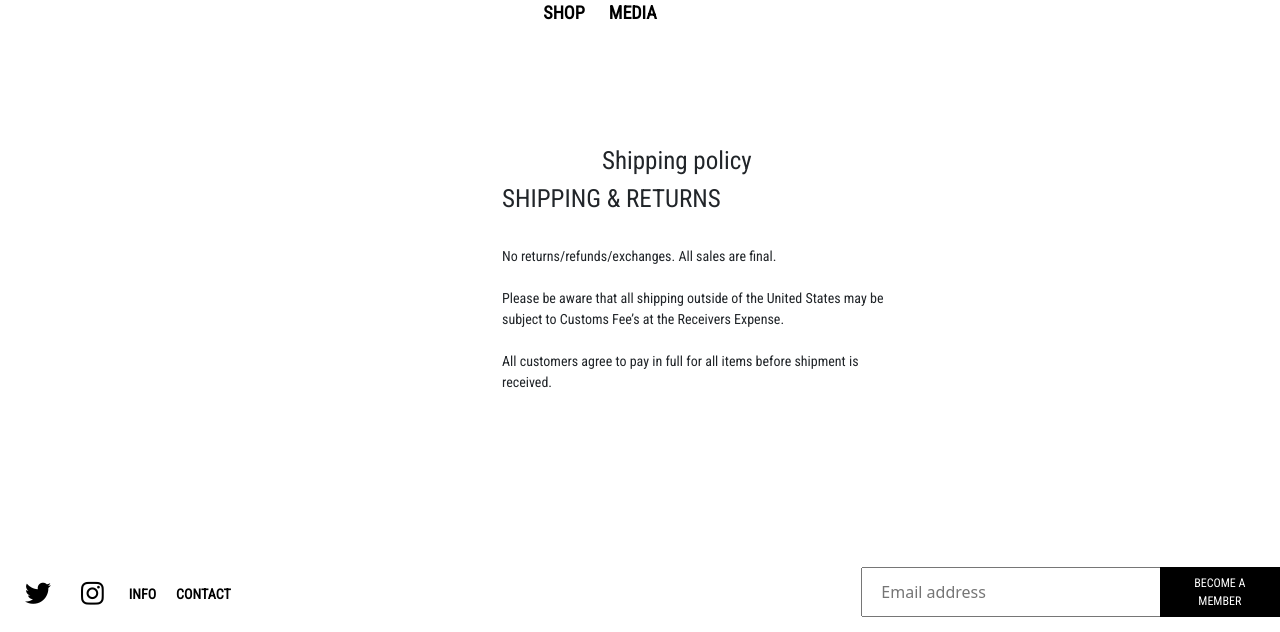
After one commit to vienskaz/Revenge.io, a Django app: page /policies/shipping-policy in a window 1280 px wide. The commit adds this page. Shown: the part 246-878 px from the top of the page. Run offline with Django 4.2, Linux system fonts and the light colour scheme; some libraries are stand-ins or nearby versions.

```diff
--- a/ecommerce/static/css/item-detail.css
+++ b/ecommerce/static/css/item-detail.css
@@ -69,6 +69,8 @@ button {
 }
 .shipping-text{
   border-bottom: 1px solid #000;
+  margin-left: 0px;
+  font-weight: normal;
 
 }
 .standard{
--- a/ecommerce/static/css/item.css
+++ b/ecommerce/static/css/item.css
@@ -35,5 +35,6 @@ a {
 #name {
   font-family: 'Roboto Condensed', sans-serif;
   font-size: 14px;
-  margin-top: 0;
+  margin-top: 10px;
+  font-weight: 400;
 }
--- a/ecommerce/static/css/main.css
+++ b/ecommerce/static/css/main.css
@@ -32,6 +32,7 @@ i {
   display: flex;
   justify-content: center;
   margin-bottom: 10px;
+  margin-top: 50px;
 
 }
 
--- /dev/null
+++ b/ecommerce/static/css/policy.css
@@ -0,0 +1,10 @@
+#policy{
+  margin-top: 120px;
+  margin-left: 420px;
+  padding-bottom: 100px;
+}
+
+#contetnpolicy{
+  margin-left: 450px;
+
+}
--- a/ecommerce/store/templates/store/includes/item.html
+++ b/ecommerce/store/templates/store/includes/item.html
@@ -4,7 +4,7 @@
 <article class="item">
     <a href="{% url 'item-detail-page' slug=item.slug %}"><img src="{{ item.image.url }}" alt="{{ item.name }}"></a>
     <div class="item__content">
-        <p><a id="name" href="{% url 'item-detail-page' slug=item.slug %}">{{ item.name }}</a></p>
+        <p id="name"><a id="name" href="{% url 'item-detail-page' slug=item.slug %}">{{ item.name }}</a></p>
         <p>{{ item.price }}&#36;</p>
     </div>
 </article>
--- a/ecommerce/store/templates/store/item-detail.html
+++ b/ecommerce/store/templates/store/item-detail.html
@@ -14,7 +14,7 @@
   <div class="description">
     <h2 class="item-name">{{ item.name }}</h2>
     <p class="item-price">{{ item.price }}&#36;</p>
-    <p class="shipping"><span class="shipping-text">Shipping</span> calculated at checkout.</p>
+    <p class="shipping"><a href="{% url 'policy' %}" class="shipping-text">Shipping</a> calculated at checkout.</p>
     <div class="description-text">
       <p class="bold-header">{{ item.name }}</p>
       <br>
--- /dev/null
+++ b/ecommerce/store/templates/store/policy.html
@@ -0,0 +1,27 @@
+{% extends 'store/main.html' %}
+{% load static %}
+
+{% block style%}
+<link rel="stylesheet" href="{% static 'css/info.css' %}">
+<link rel="stylesheet" href="{% static 'css/policy.css' %}">
+{% endblock %}
+
+{% block content %}
+
+
+  <section id="policy">
+
+    <h1 class="headers" style="font: 20px; padding-left: 100px;" >Shipping policy</h1>
+    <div class="contetnpolicy">
+    <h1 class="headers" style="font: 20px;">SHIPPING & RETURNS</h1>
+    <br>
+    <p class="policy-text">No returns/refunds/exchanges. All sales are final.<br>
+      <br>
+      Please be aware that all shipping outside of the United States may be<br>
+      subject to Customs Fee’s at the Receivers Expense.<br>
+      <br>
+      All customers agree to pay in full for all items before shipment is<br>received.</p><br>
+    </div>
+  </section>
+
+{% endblock %}
--- a/ecommerce/store/urls.py
+++ b/ecommerce/store/urls.py
@@ -9,5 +9,6 @@ urlpatterns = [
   path('<slug:slug>', views.SingleItem.as_view(), name="item-detail-page"),
   path('pages/lookbook/', views.Media.as_view(), name='media'),
   path('pages/info', views.Info.as_view(), name='info'),
-  path('pages/contact', views.Contact.as_view(), name='contact')
+  path('pages/contact', views.Contact.as_view(), name='contact'),
+  path('policies/shipping-policy', views.Policy.as_view(), name='policy')
 ]
--- a/ecommerce/store/views.py
+++ b/ecommerce/store/views.py
@@ -38,3 +38,7 @@ class Info(View):
 class Contact(View):
     def get(self, request):
       return render(request, "store/contact.html", {})
+
+class Policy(View):
+    def get(self, request):
+      return render(request, "store/policy.html", {})
```
Also changed, not shown: ecommerce/db.sqlite3, ecommerce/static/images/koszulka.png (added), ecommerce/static/images/koszulka2.png (added).
